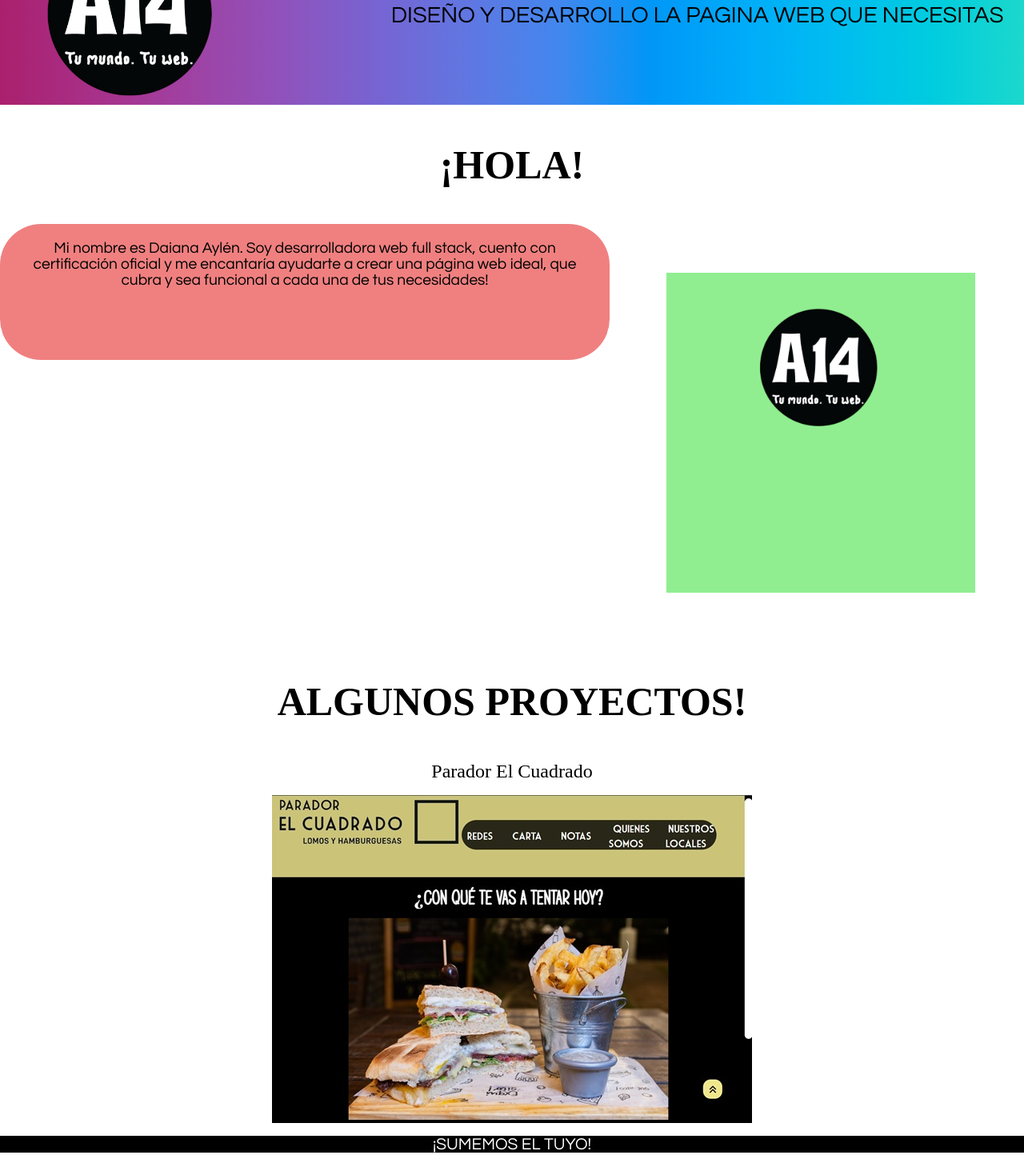
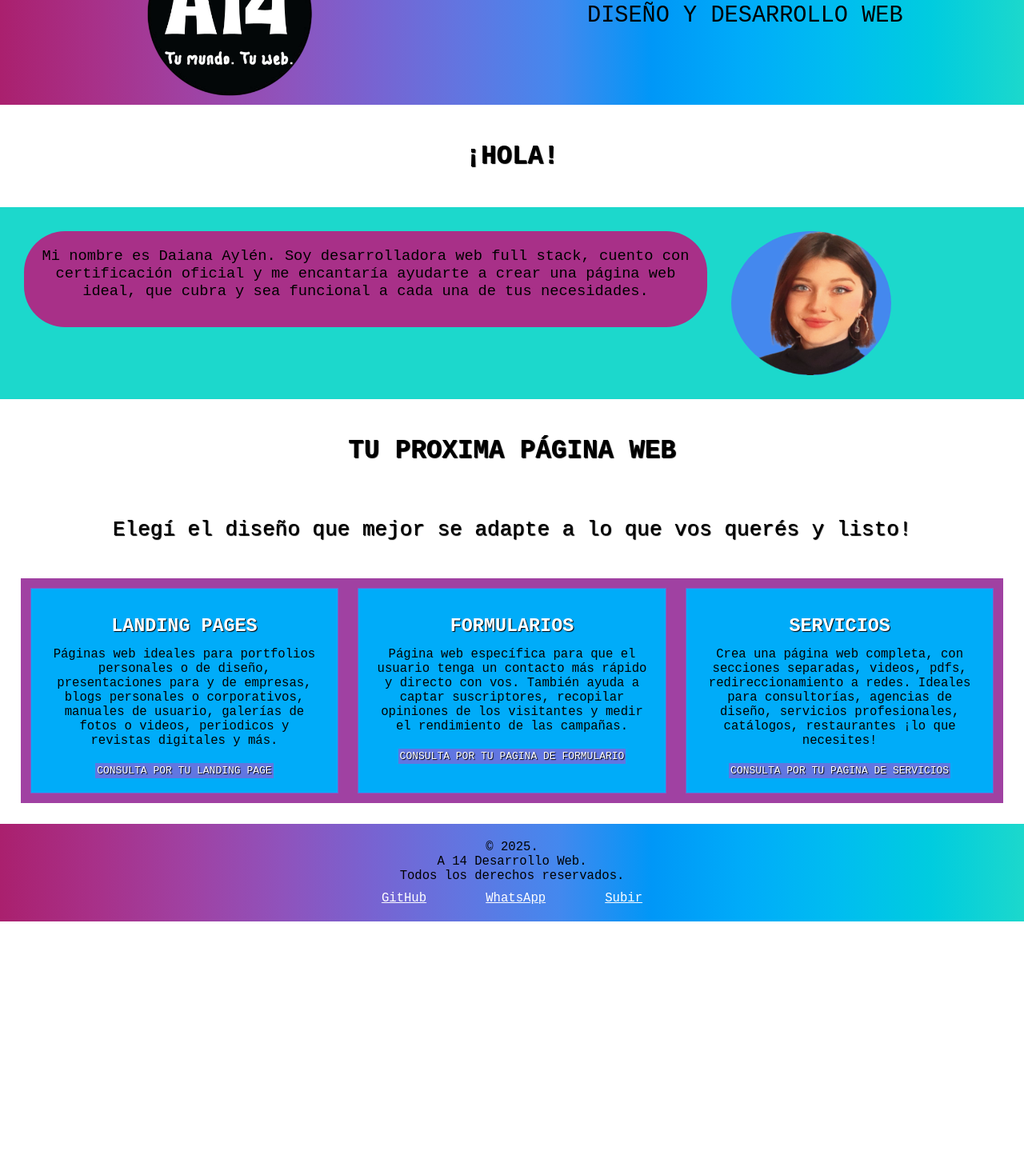
Before and after one commit to daianaylen/A14, a plain HTML site: page index.html in a window 1280 px wide. Shown: the part 93-1537 px from the top of the page at 80% size. After the commit the page ends 1245 px from the top, so only its background shows below. Drawn offline with Linux system fonts and the light colour scheme.

Commit message:
fin portfolio

```diff
--- a/estilos.scss
+++ b/estilos.scss
@@ -1,120 +1,133 @@
+
 *{
   margin: 0;
   padding: 0;
   box-sizing: border-box;
 }
 .header{
-  background-image: linear-gradient(to right, #aa206e, #a83088, #a041a2, #9052bb, #7863d1, #6176e1, #4287ee, #0097f7, #00acf9, #00bdf0, #00ccdf, #1cd8cc);
+  background-image: linear-gradient(to right, #aa206e, #a83088, #a041a2, #9052bb, #7863d1, #6176e1, #4488ee, #0097f7, #00acf9, #00bdf0, #00ccdf, #1cd8cc);
   height: 14em;
   display: flex;
-  justify-content: space-between;
+  justify-content: center;
   align-items: center;
+  text-align: center;
+  flex-direction: column;
+
+}
+.logo-img .titulo-header{
+  flex: 1;
 }
 .logo-img{
+  height: 130px;
+  width: 130px;;
+}
+.body{
+  background-color: #6176e1;
+}
+
+.titulo-header{
+  font-family: monospace;
+  font-size: 2.2em;
+}
+.titulos{
+  font-family: monospace;
+  text-align: center;
+  font-size: 2.5em;
+  padding: 20px;
   margin: 2%;
-  height: 220px;
-  width: 220px;
+  text-shadow: black 1px 1px 1px;
 }
-.titulo-header{
-  font-family: century gothic;
+.contenedor{
+  display: flex;
+  flex-direction: column; /* Los contenedores se apilan verticalmente */
+  background-color: #1cd8cc;
+  gap: 30px;
+  padding: 30px;
+
+}
+.item-1 .item-2{
+  flex: 1; /* Ambos contenedores ocupan el 100% del ancho */
+    padding: 20px;
+}
+
+.item-1{
+  background-color: #a83088;
+  font-size: 0.8em;
+  border-radius: 4em;
+  height: 200px;
+  text-align: center;
+}
+.item-2{
+  background-color: #4488ee;
+  border-radius: 100%;
+  height: 180px;
+  width: 200px;
+}
+.item-2 img{
+  width: 100%;
+  height: 100%;
+}
+
+.texto-sobre-mi{
+  font-family: monospace;
+  font-size: 1.5em;
+  text-align: center;
+  padding: 20px;
+}
+
+.texto-presupuestos{
+  font-family: monospace;
+  font-size: 2em;
+  text-align: center;
+  text-shadow: black 1px 1px 1px;
+  padding: 20px;
+}
+.titulos-pagina{
+  font-family: monospace;
   font-size: 1.8em;
+  padding: 10px;
+  color: white;
+  text-shadow: black 1px 1px 1px;
+  margin: 1%;
+}
+.texto-pagina{
+  font-family: monospace;
+  font-size: 1.2em;
+}
+.contenedor2{
+  display: flex;
+  flex-direction: column; /* Los contenedores se apilan verticalmente */
+  background-color: #a041a2;
   margin: 2%;
 }
-.titulos{
-  font-family: simple farmhouse;
-  text-align: center;
-  font-size: 50px;
-  padding: 20px;
-  margin: 2%;
-}
-.contenedor{
-  display: grid;
-  gap: 10px; /* Espacio entre los items */
-
-}
-.imagen-contenedor{
-  height: 200px;
-  width: 200px;
-}
-.item-1{
-  background-color: lightcoral;
-  font-size: 0.8em;
-  border-radius: 4em;
-  height: 170px;
-  place-items: center;
-}
-.item-2{
-  background-color: lightgreen;
-  height: 400px;
-  margin: 12%;
-}
-.texto-sobre-mi{
-  font-family: century gothic;
-  font-size: 1.5em;
-  text-align: center;
-}
-.nombre-proyecto{
-  font-family: market deco;
-  font-size: 1.5em;
-  text-align: center;
-}
-.imagen-proyecto{
-  display: flex;
-    justify-content: center;
-    margin: 1em;
-    align-items: center;
-}
-.texto-final-proyectos{
-  font-family: century gothic;
-  font-size: 1.3em;
-  color: white;
-  background-color: black;
-  text-align: center;
-}
-.texto-presupuestos{
-  font-family: simple farmhouse;
-  font-size: 1.8em;
-  text-align: center;
-}
-.titulos-pagina{
-  font-family: century gothic;
-  font-size: 1.4em;
-}
-.texto-pagina{
-  font-family: century gothic;
-  font-size: 1.2em;
-}
-.grid-container{
-  display: grid;
-  grid-template-columns: 1fr;
-  /* Espacio entre los elementos */
-  background-color: lightblue;
-  margin: 2%;
-  border-radius: 1.2em;
-}
 .item{
-  padding: 20px;
-  text-align: center;
+    flex: 1; /* Los contenedores ocupan el 100% del ancho */
+    padding: 20px;
+    background-color: #00acf9;
+    border: 1px solid #7863d1;
+    text-align: center;
+    margin: 1%;
+    padding: 20px;
 }
 .enlace-pagina{
-  font-family: century gothic;
+  font-family: monospace;
   padding: 2px;
   color: white;
   font-size: 1em;
   text-decoration: none;
   text-shadow: black 1px 1px 1px;
-  background-color: #a83088;
+  background-color: #6176e1;
 
 }
 
   /* Footer */
   .footer{
-    background-image: linear-gradient(to right, #aa206e, #a83088, #a041a2, #9052bb, #7863d1, #6176e1, #4287ee, #0097f7, #00acf9, #00bdf0, #00ccdf, #1cd8cc);
+    background-image: linear-gradient(to right, #aa206e, #a83088, #a041a2, #9052bb, #7863d1, #6176e1, #4488ee, #0097f7, #00acf9, #00bdf0, #00ccdf, #1cd8cc);
     color: black;
     text-align: center;
+    font-family: monospace;
+    font-size: 1.2em;
     padding: 20px;
-    font-family: century gothic;
-    font-size: 1.2em;
   }
 
   .social-links {
@@ -124,30 +137,45 @@
 
   .social-links a {
     margin: 1%;
-    color: black;
+    color: white;
     padding: 20px;
   }
   .iconos-footer{
-    font-family: mindsight;
+    font-family: monospace;
   }
 
 @media (min-width: 750px){
-  .grid-container{
-    grid-template-columns: repeat(3, 1fr);
+  .header{
+    flex-direction: row;
+    justify-content: space-around;
   }
-  .logo-img{
+  .logo-img .titulo-header{
+    flex: 1;
+  }
+.logo-img{
     height: 280px;
     width: 280px;
   }
   .contenedor{
-    grid-template-columns: 1.5fr 1fr; /* Primera columna más grande */
-    font-size: 1em;
+      flex-direction: row; /* Los contenedores se colocan uno al lado del otro */
+}
+.item-1 .item-2{
+    flex: 1; /* Ambos contenedores comparten el espacio disponible */
+}
+.item-1{
+  height: 120px;
+  width: 70%;
+}
+
+.contenedor2 {
+  flex-direction: row; /* Los contenedores se colocan uno al lado del otro */
+}
+
+.item {
+   /* flex: 1;  Los contenedores comparten el espacio disponible */
+  flex: 1 1 30%; /* Cada contenedor ocupa aproximadamente el 30% del espacio */
+}
+.texto-sobre-mi{
+  font-size: 1.8em;
 }
 }
-
-  @media (min-widht: 1000px){
-    .logo img{
-      height: 1.8em;
-      width: 1.8em;
-    }
-}
--- a/index.html
+++ b/index.html
@@ -10,23 +10,20 @@
 <body>
 <header class="header">
         <img src="./multimedia/logo a14 circular-Photoroom.png" alt="" class="logo-img">
-        <p class="titulo-header">DISEÑO Y DESARROLLO LA PAGINA WEB QUE NECESITAS</p>
+        <p class="titulo-header">DISEÑO Y DESARROLLO WEB</p>
 </header>
     <h1 class="titulos">¡HOLA!</h1>
     <div class="contenedor">
-<div class=" item item-1"> <p class="texto-sobre-mi">Mi nombre es Daiana Aylén. Soy desarrolladora web full stack, cuento con certificación oficial y me encantaría ayudarte a crear una página web ideal, que cubra y sea funcional a cada una de tus necesidades! </p></div>
-<div class=" item item-2"><img src="./multimedia/logo a14 circular-Photoroom.png" alt="" class="imagen-contenedor"></div>
+<div class="item-1"> <p class="texto-sobre-mi">Mi nombre es Daiana Aylén. Soy desarrolladora web full stack, cuento con certificación oficial y me encantaría ayudarte a crear una página web ideal, que cubra y sea funcional a cada una de tus necesidades. </p></div>
+<div class="item-2"><img src="./multimedia/foto mia item 2.png" alt="" ></div>
 </div>
 
-    <h3 class="titulos">ALGUNOS PROYECTOS!</h3>
-    <p class="nombre-proyecto">Parador El Cuadrado</p>
-    <div class="imagen-proyecto"><img src="./multimedia/parador.jpg" alt=""></div>
-    <p class="texto-final-proyectos">¡SUMEMOS EL TUYO!</p>
 
-<h4 class="titulos">TU PROXIMA PAGINA WEB</h4>
-<P class="texto-presupuestos">Elegí el diseño que mejor se adapte a lo que vos queres y listo! Del resto me ocupo yo 😘</P>
 
-<div class="grid-container">
+<h4 class="titulos">TU PROXIMA PÁGINA WEB</h4>
+<P class="texto-presupuestos">Elegí el diseño que mejor se adapte a lo que vos querés y listo!</P>
+
+<div class="contenedor2">
     <div class="item">
         <h4 class="titulos-pagina">LANDING PAGES</h4>
         <p class="texto-pagina">Páginas web ideales para portfolios personales o de diseño, presentaciones para y de empresas, blogs personales o corporativos, manuales de usuario, galerías de fotos o videos, periodicos y revistas digitales y más.</p>
```
Also changed, not shown: estilos.css, multimedia/foto mia item 2.png (added), multimedia/proyecto.jpg (added), 2 other files.
